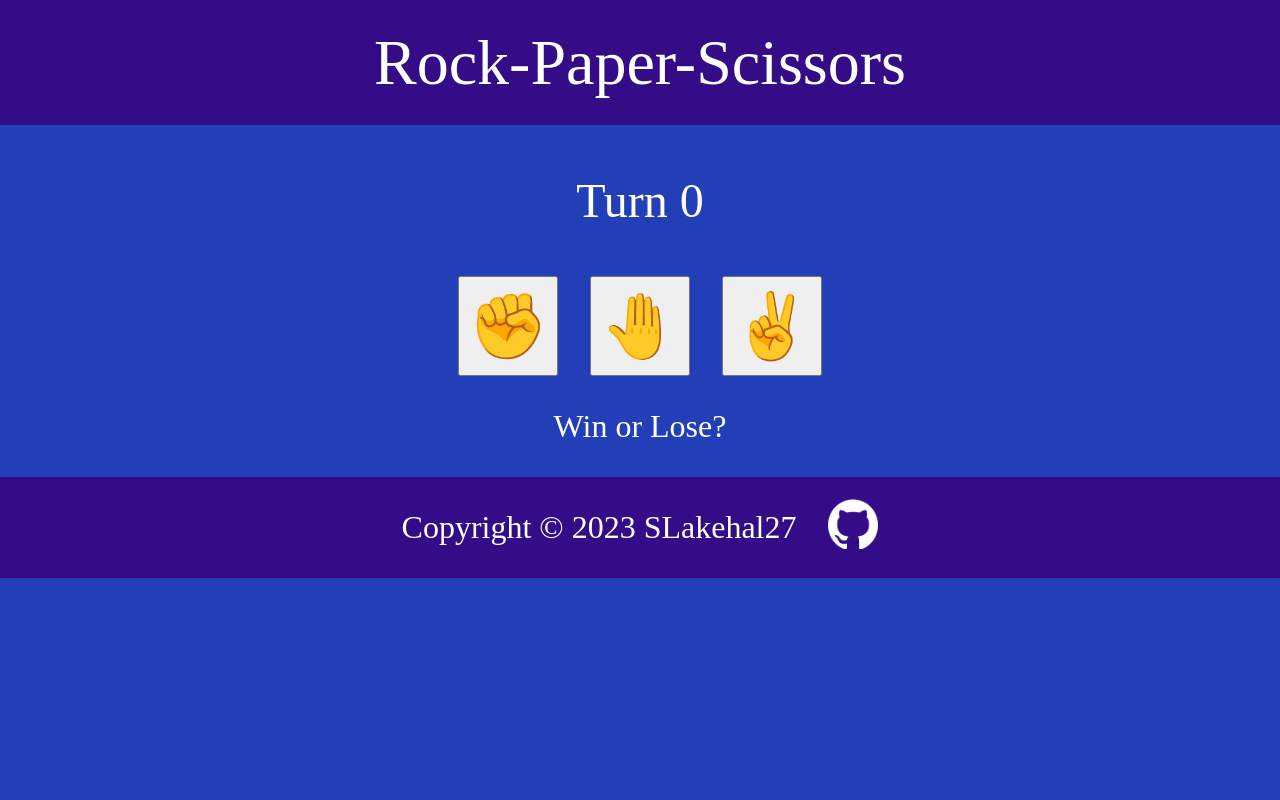
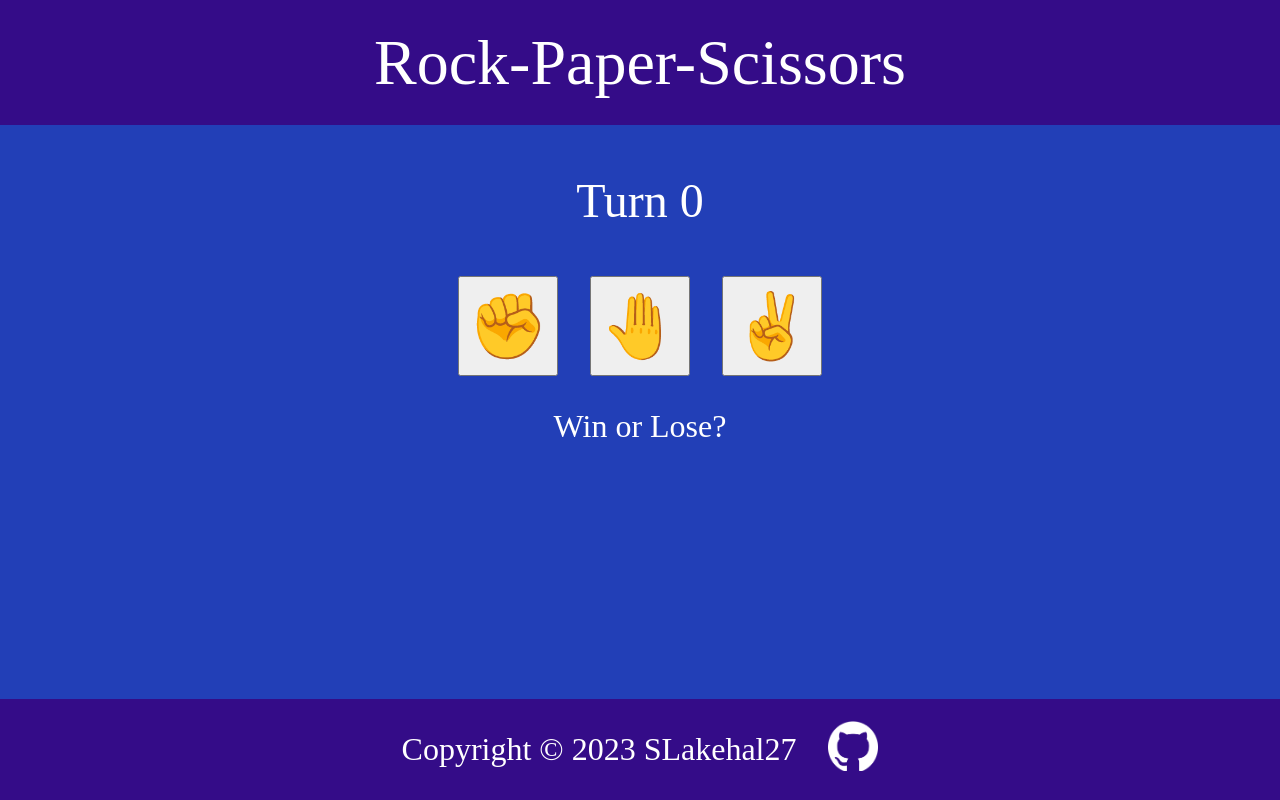
Before and after one commit to SLakehal27/JS-Rock-Paper-Scissors, a plain HTML site: page index.html in a window 1280 px wide. Drawn offline with Linux system fonts and the light colour scheme.

Commit message:
Fix footer placement

```diff
--- a/styles.css
+++ b/styles.css
@@ -58,5 +58,7 @@ body{
     align-items: center;
     font-size: 32px;
     gap:32px;
-    /* padding-bottom: 40px; */
+    position:absolute;
+    bottom:0;
+    width: 100vw;
 }
```
